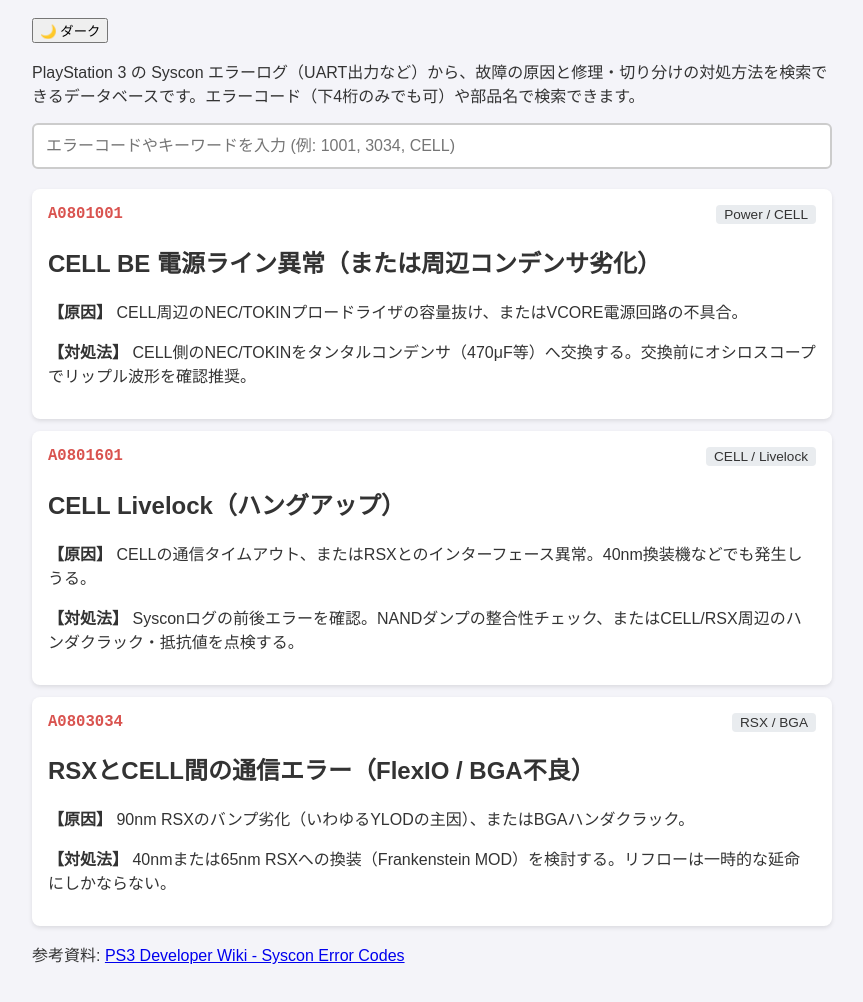
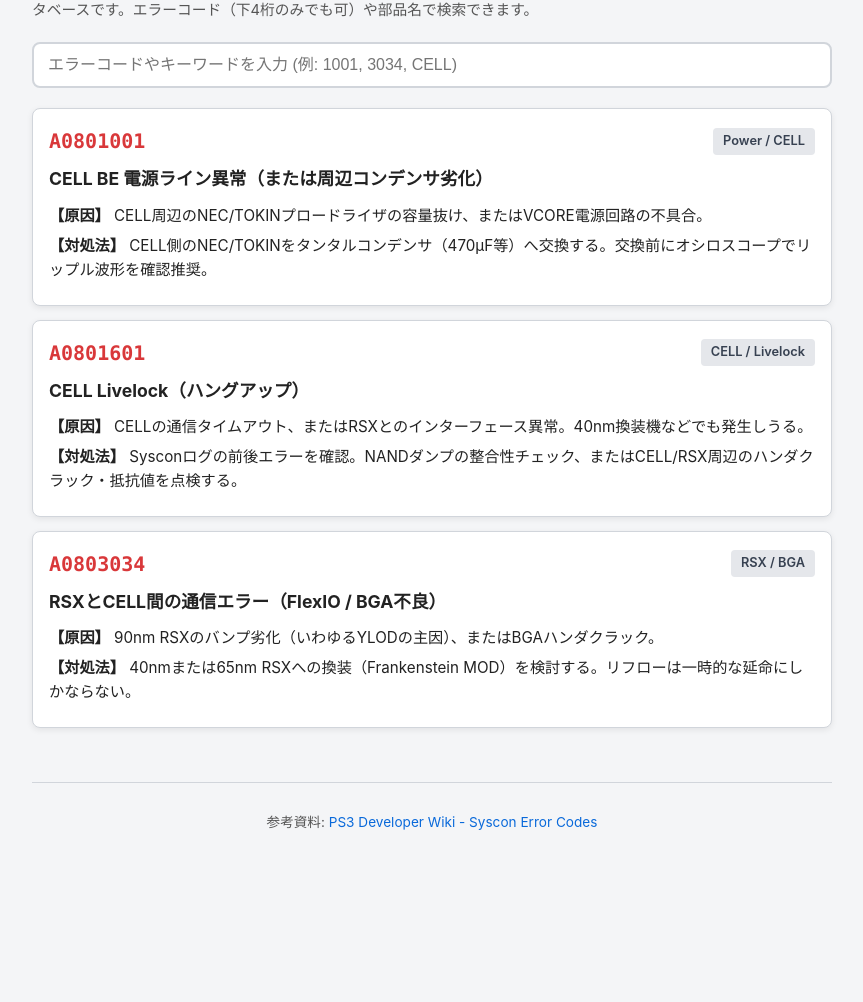
Before and after one commit to kinnnanadan/ps3-syscon-lookup, a plain HTML site: page index.html in a window 1280 px wide. Shown: the part 91-1093 px from the top of the page, without its empty margins (208-1071 px from the left). After the commit the page ends 959 px from the top, so only its background shows below. Drawn offline with Linux system fonts and the light colour scheme.

Commit message:
Update style.css

```diff
--- a/style.css
+++ b/style.css
@@ -1,45 +1,211 @@
+/* ライトモード（通常）の配色定義 */
+:root {
+  --bg-color: #f4f5f7;
+  --card-bg: #ffffff;
+  --text-color: #222222;
+  --text-muted: #555555;
+  --border-color: #d1d5db;
+  --code-color: #d9383a;
+  --tag-bg: #e5e7eb;
+  --tag-text: #374151;
+  --btn-bg: #e5e7eb;
+  --btn-text: #1f2937;
+  --link-color: #0969da;
+  --shadow: 0 2px 6px rgba(0, 0, 0, 0.08);
+}
+
+/* ダークモードの配色定義 */
+[data-theme="dark"] {
+  --bg-color: #121212;
+  --card-bg: #1e1e1e;
+  --text-color: #e5e7eb;
+  --text-muted: #9ca3af;
+  --border-color: #374151;
+  --code-color: #ff6b6b;
+  --tag-bg: #2d3748;
+  --tag-text: #e2e8f0;
+  --btn-bg: #2d3748;
+  --btn-text: #f3f4f6;
+  --link-color: #58a6ff;
+  --shadow: 0 2px 8px rgba(0, 0, 0, 0.4);
+}
+
 body {
-  font-family: sans-serif;
-  background-color: #f4f4f9;
-  color: #333;
+  font-family: -apple-system, BlinkMacSystemFont, "Segoe UI", Roboto, "Hiragino Sans", "Noto Sans JP", sans-serif;
+  background-color: var(--bg-color);
+  color: var(--text-color);
   margin: 0;
-  padding: 20px;
+  padding: 20px 16px;
+  line-height: 1.6;
+  transition: background-color 0.2s, color 0.2s;
 }
+
 .container {
   max-width: 800px;
   margin: 0 auto;
+  display: flex;
+  flex-direction: column;
+  min-height: calc(100vh - 40px);
 }
+
+main {
+  flex: 1;
+}
+
+/* ヘッダー周り */
+.site-header {
+  margin-bottom: 20px;
+}
+
+.header-top {
+  display: flex;
+  justify-content: space-between;
+  align-items: center;
+  gap: 12px;
+  margin-bottom: 8px;
+}
+
+h1 {
+  font-size: 1.5rem;
+  margin: 0;
+}
+
+.site-description {
+  font-size: 0.92rem;
+  color: var(--text-muted);
+  margin: 0;
+}
+
+/* テーマ切替ボタン */
+.theme-btn {
+  background-color: var(--btn-bg);
+  color: var(--btn-text);
+  border: 1px solid var(--border-color);
+  padding: 8px 14px;
+  border-radius: 20px;
+  font-size: 0.85rem;
+  font-weight: bold;
+  cursor: pointer;
+  white-space: nowrap;
+  transition: opacity 0.2s;
+}
+
+.theme-btn:hover {
+  opacity: 0.85;
+}
+
+/* 検索ボックス */
+.search-box {
+  margin-bottom: 20px;
+}
+
 #searchInput {
   width: 100%;
-  padding: 12px;
-  font-size: 16px;
-  border: 2px solid #ccc;
-  border-radius: 6px;
+  padding: 12px 14px;
+  font-size: 16px; /* 16px以上にすることでスマホの自動ズームを防止 */
+  background-color: var(--card-bg);
+  color: var(--text-color);
+  border: 2px solid var(--border-color);
+  border-radius: 8px;
   box-sizing: border-box;
-  margin-bottom: 20px;
+  outline: none;
+  transition: border-color 0.2s;
 }
+
+#searchInput:focus {
+  border-color: var(--link-color);
+}
+
+/* エラーカード */
 .card {
-  background: #fff;
+  background-color: var(--card-bg);
   padding: 16px;
   border-radius: 8px;
-  box-shadow: 0 2px 4px rgba(0,0,0,0.1);
-  margin-bottom: 12px;
+  box-shadow: var(--shadow);
+  border: 1px solid var(--border-color);
+  margin-bottom: 14px;
 }
+
 .card-header {
   display: flex;
   justify-content: space-between;
   align-items: center;
+  flex-wrap: wrap;
+  gap: 8px;
   margin-bottom: 8px;
 }
+
 .code {
-  font-size: 1.2em;
+  font-size: 1.25rem;
   font-weight: bold;
-  color: #d9534f;
-  font-family: monospace;
+  color: var(--code-color);
+  font-family: ui-monospace, SFMono-Regular, Menlo, Monaco, Consolas, monospace;
 }
+
 .category {
-  background: #e9ecef;
-  padding: 2px 8px;
+  background-color: var(--tag-bg);
+  color: var(--tag-text);
+  padding: 3px 10px;
   border-radius: 4px;
-  font-size: 0.85em;
+  font-size: 0.8rem;
+  font-weight: 600;
 }
+
+.card h2 {
+  font-size: 1.1rem;
+  margin: 4px 0 10px 0;
+}
+
+.card p {
+  margin: 6px 0;
+  font-size: 0.95rem;
+}
+
+.no-result {
+  text-align: center;
+  color: var(--text-muted);
+  padding: 30px 0;
+}
+
+/* フッター */
+.site-footer {
+  margin-top: 40px;
+  padding-top: 16px;
+  border-top: 1px solid var(--border-color);
+  text-align: center;
+  font-size: 0.85rem;
+  color: var(--text-muted);
+}
+
+.site-footer a {
+  color: var(--link-color);
+  text-decoration: none;
+}
+
+.site-footer a:hover {
+  text-decoration: underline;
+}
+
+/* スマホ向けレイアウト調整（画面幅600px以下） */
+@media (max-width: 600px) {
+  body {
+    padding: 14px 12px;
+  }
+
+  h1 {
+    font-size: 1.25rem;
+  }
+
+  .theme-btn {
+    padding: 6px 10px;
+    font-size: 0.8rem;
+  }
+
+  .card {
+    padding: 14px;
+  }
+
+  .code {
+    font-size: 1.15rem;
+  }
+}
```
